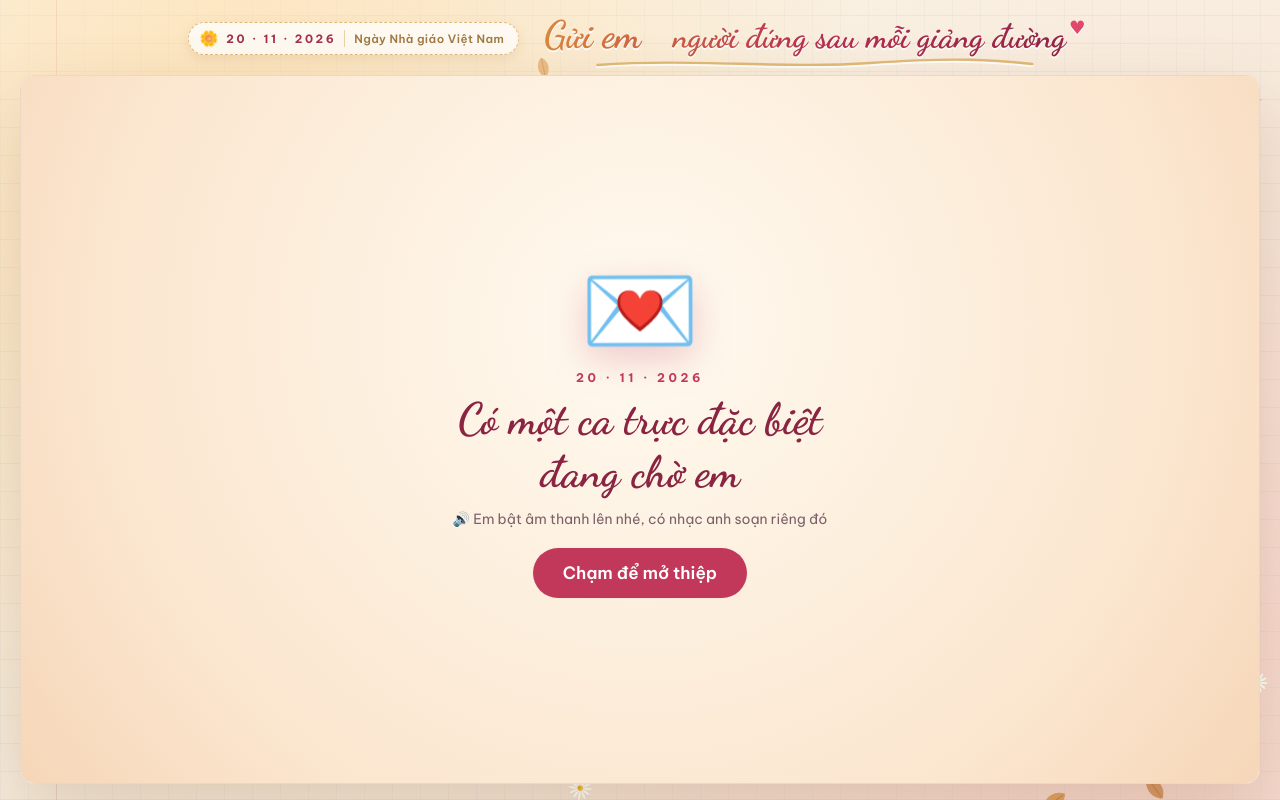
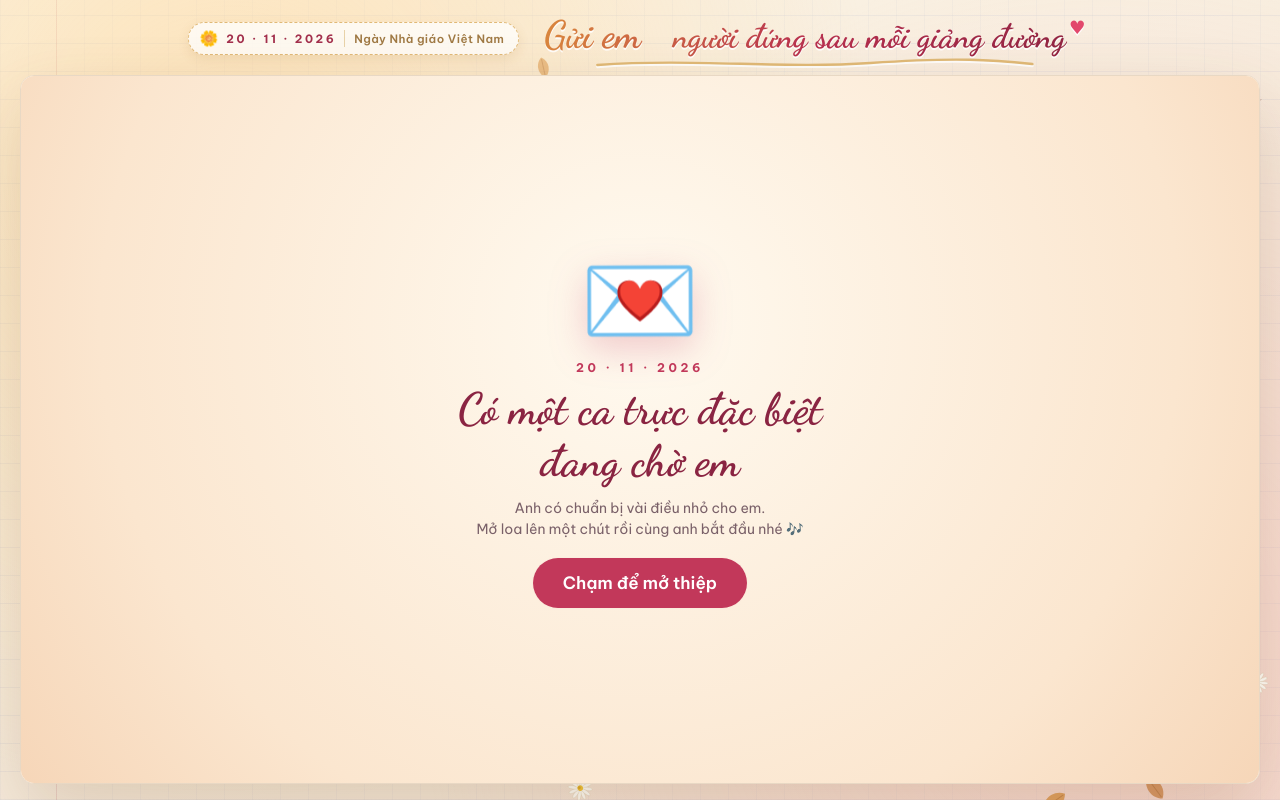
Before and after one commit to ultraman231998/20-11-gui-tang-den-em, a plain HTML site: page index.html in a window 1280 px wide. Drawn offline with Linux system fonts and the light colour scheme; animation ran at ten frames a second.

Commit message:
Đổi lời nhắn trên màn bìa
Co-Authored-By: Claude Opus 5.5 <noreply@anthropic.com>

```diff
--- a/index.html
+++ b/index.html
@@ -344,7 +344,7 @@ h2{font-size:21px;color:#8a2442;margin:0 0 2px}
         <div class="cv-env" aria-hidden="true">💌</div>
         <small>20 · 11 · 2026</small>
         <h2>Có một ca trực đặc biệt<br>đang chờ em</h2>
-        <p>🔊 Em bật âm thanh lên nhé, có nhạc anh soạn riêng đó</p>
+        <p>Anh có chuẩn bị vài điều nhỏ cho em.<br>Mở loa lên một chút rồi cùng anh bắt đầu nhé 🎶</p>
         <button class="btn big" id="openCard">Chạm để mở thiệp</button>
       </div>
     </div>
```
